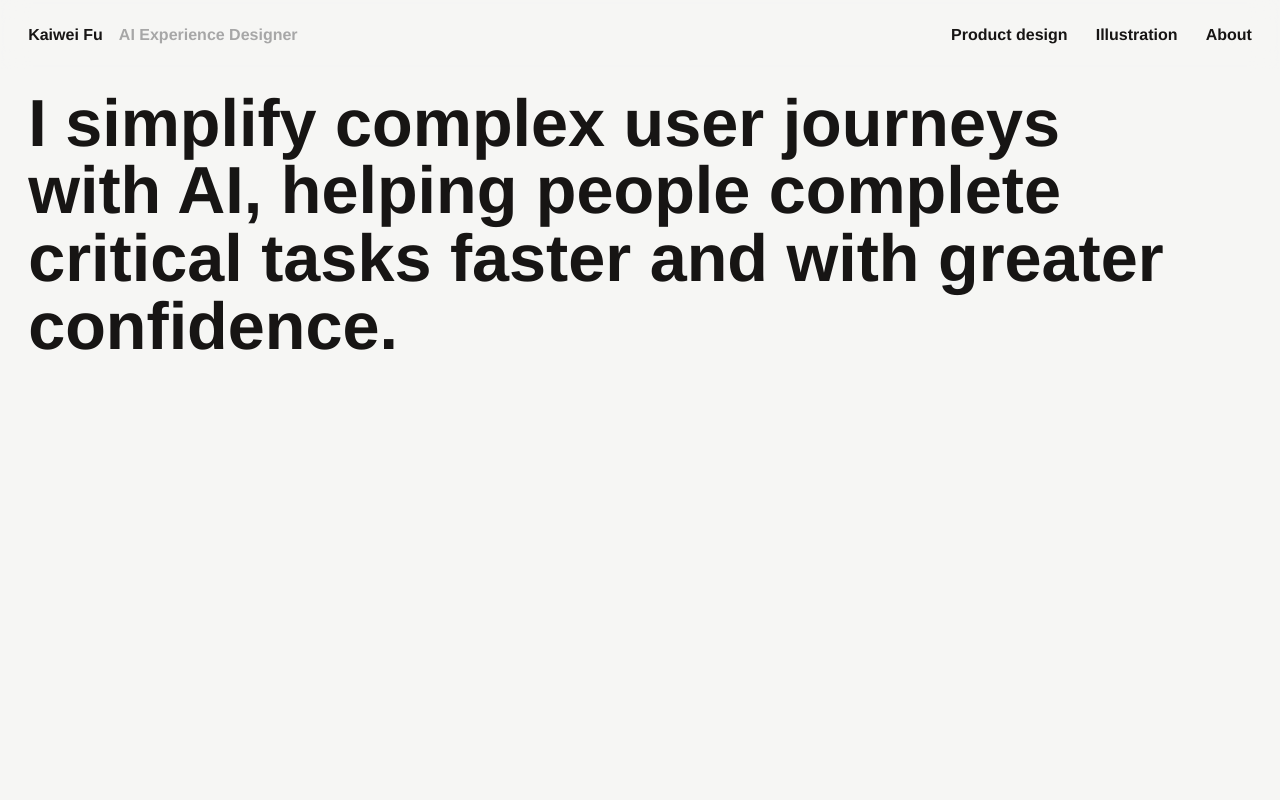
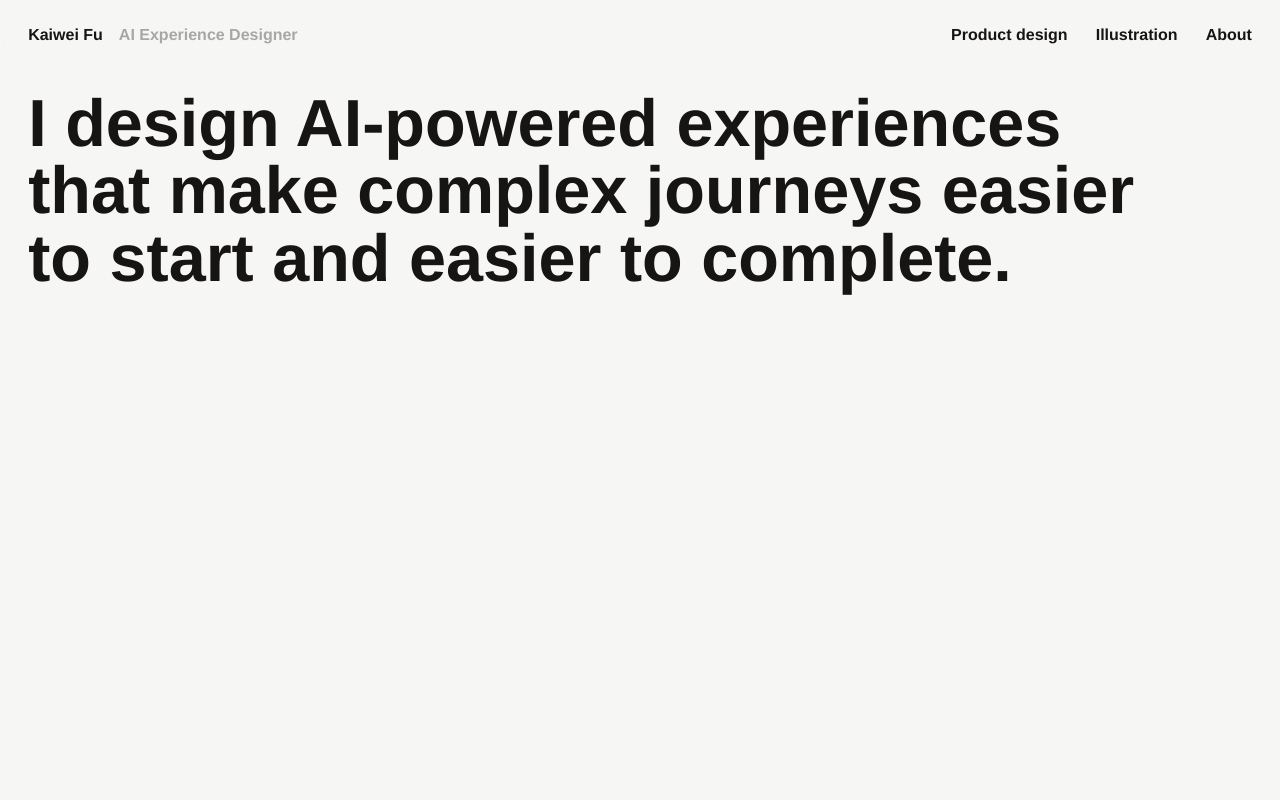
Before and after one commit to kaiweifu123/kaiwei-portfolio, a React (Vite) app in the folder organising/: page / in a window 1280 px wide. Shown: the top 800 px of the page. Built offline with nearby package versions, Linux system fonts and the light colour scheme.

Commit message:
Update home hero statement

```diff
--- a/organising/src/components/HomePage.tsx
+++ b/organising/src/components/HomePage.tsx
@@ -73,8 +73,7 @@ export default function HomePage() {
       <section className="portfolio-hero" id="top">
         <div className="portfolio-hero-copy">
           <h1>
-            I simplify complex user journeys with AI, helping people complete critical tasks faster and with greater
-            confidence.
+            I design AI-powered experiences that make complex journeys easier to start and easier to complete.
           </h1>
         </div>
       </section>
```
